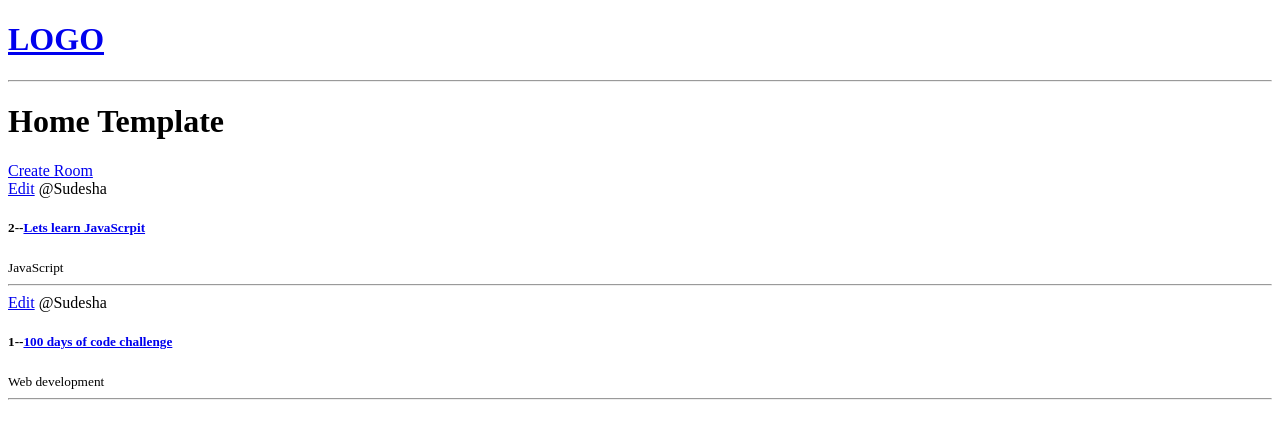
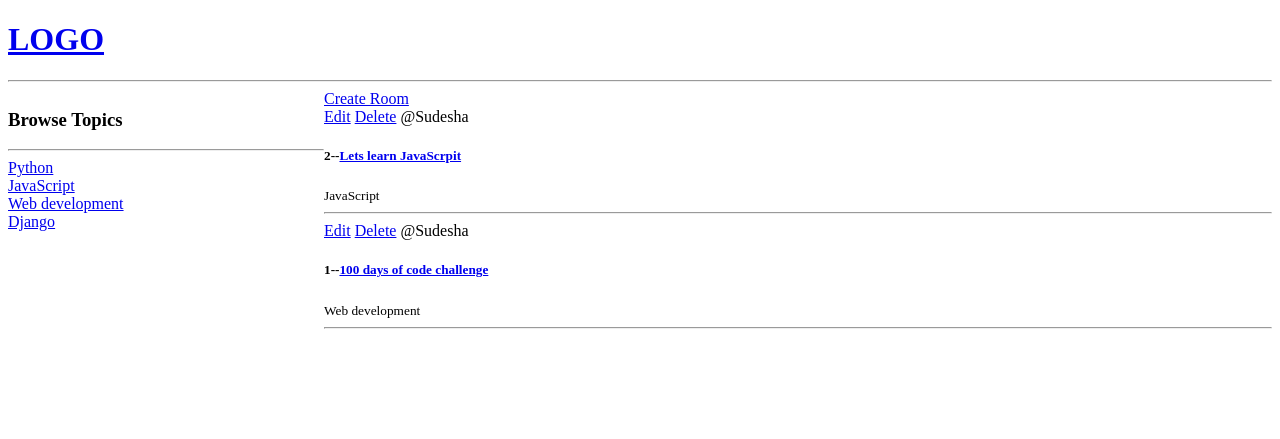
Before and after one commit to Sudesha-STR/studybud, a Django app: page / in a window 1280 px wide. Shown: the top 439 px of the page. Run offline with Django 4.2, Linux system fonts and the light colour scheme; data comes from the database, SQL or seed files in the repository; both versions use the stored data as it was after the commit.

Commit message:
created delete option

```diff
--- a/base/templates/base/home.html
+++ b/base/templates/base/home.html
@@ -2,9 +2,29 @@
 {% extends 'main.html' %}
 
 {% block content %}
-<h1>Home Template</h1>
+
+<style>
+   .home-container{
+      display:grid;
+      grid-template-columns : 1fr 3fr;
+
+   }
+</style>
 
 
+
+<div class="home-container">
+   <div>
+      <h3>Browse Topics</h3>
+      <hr>
+
+      {% for topic in topics %}
+          <div>
+            <a href="{% url 'home' %}?q={{topic.name}}">{{topic}}</a>
+          </div>
+
+      {%endfor%}
+   </div>
   <div>
 
    <a href="{% url 'create-room' %}">Create Room</a>
@@ -13,6 +33,7 @@
         {% for room in rooms %}
            <div>
               <a href="{% url 'update-room' room.id %}">Edit</a>
+              <a href="{% url 'delete-room' room.id %}">Delete</a>
               <span>@{{room.host.username}}</span>
               <h5>{{room.id}}--<a href="{% url 'room' room.id %}">{{room.name}}</a></h5>
               <small>{{room.topic.name}}</small>
@@ -21,6 +42,11 @@
 
         {% endfor %}
    </div>
+
+
+
+  </div>
+
 </div>
 
 {% endblock content %}
--- a/base/urls.py
+++ b/base/urls.py
@@ -8,4 +8,5 @@ urlpatterns = [
 
     path('create-room/',views.createRoom, name="create-room"),
     path('update-room/<str:pk>/',views.updateRoom, name="update-room"),
+    path('delete-room/<str:pk>/',views.deleteRoom, name="delete-room"),
 ]
--- a/base/views.py
+++ b/base/views.py
@@ -1,5 +1,5 @@
 from django.shortcuts import render, redirect
-from .models import Room
+from .models import Room, Topic
 from .forms import RoomForm
 
 
@@ -10,7 +10,10 @@ from .forms import RoomForm
 
 def home(request):
     rooms = Room.objects.all()
-    context = {'rooms' :rooms}
+
+    topics = Topic.objects.all()
+
+    context = {'rooms' :rooms, 'topics':topics}
     return render(request, 'base/home.html',context)
 
 def room(request, pk):
@@ -34,5 +37,20 @@ def updateRoom(request,pk):
     room = Room.objects.get(id=pk)
     form = RoomForm(instance=room)
 
+    if request.method == 'POST':
+        form = RoomForm(request.POST, instance=room)
+        if form.is_valid():
+            form.save()
+            return redirect('home')
+
     context = {'form':form}
     return render(request, 'base/room_form.html', context)
+
+
+def deleteRoom(request,pk):
+    room=Room.objects.get(id=pk)
+    if request.method == 'POST':
+        room.delete()
+        return redirect('home')
+
+    return render(request, 'base/delete.html', {'obj':room})
```
Also changed, not shown: base/templates/base/delete.html (added, +17 -0 lines), db.sqlite3. Lines whose indentation alone changed are shown as unchanged.
